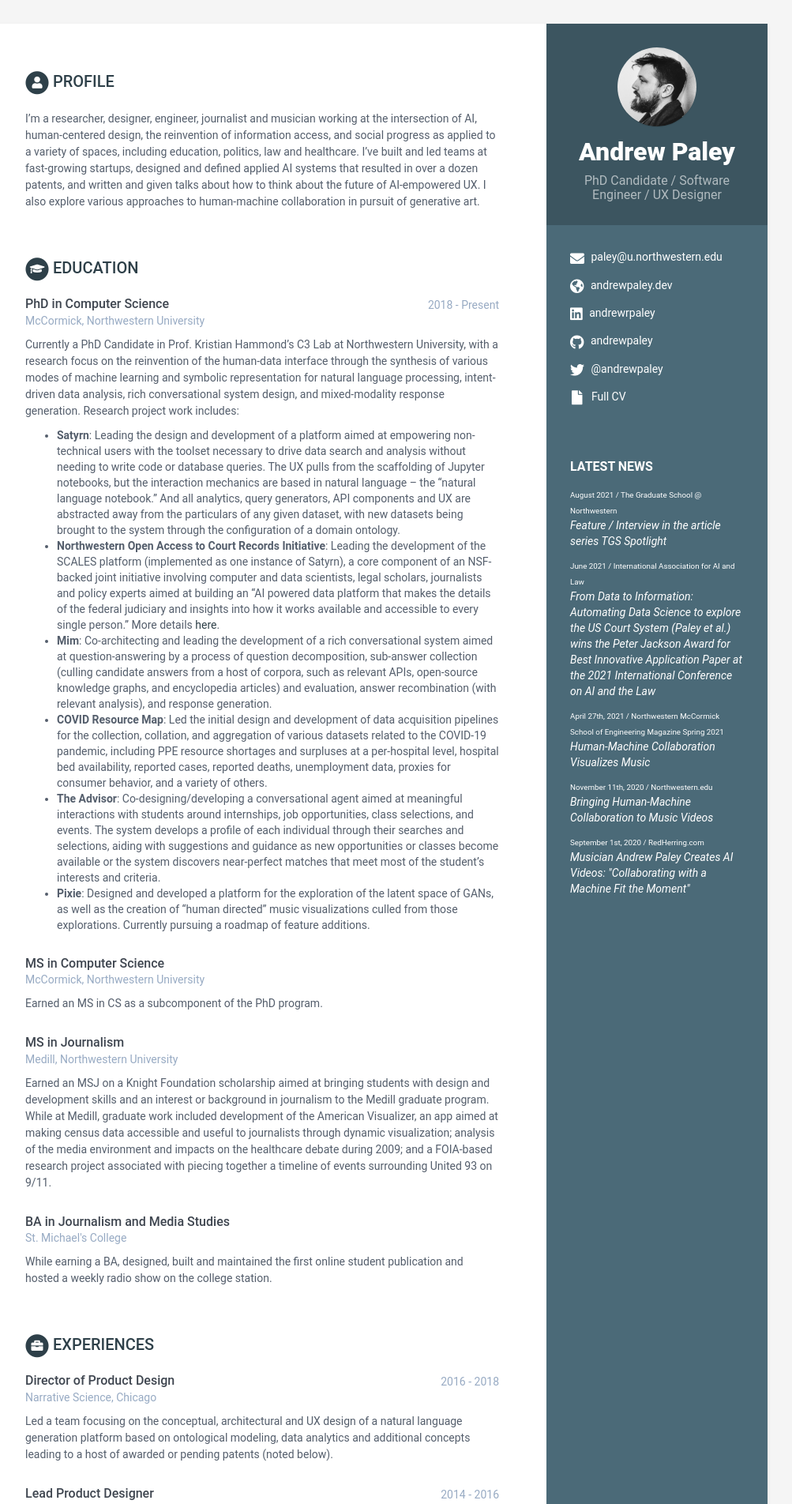
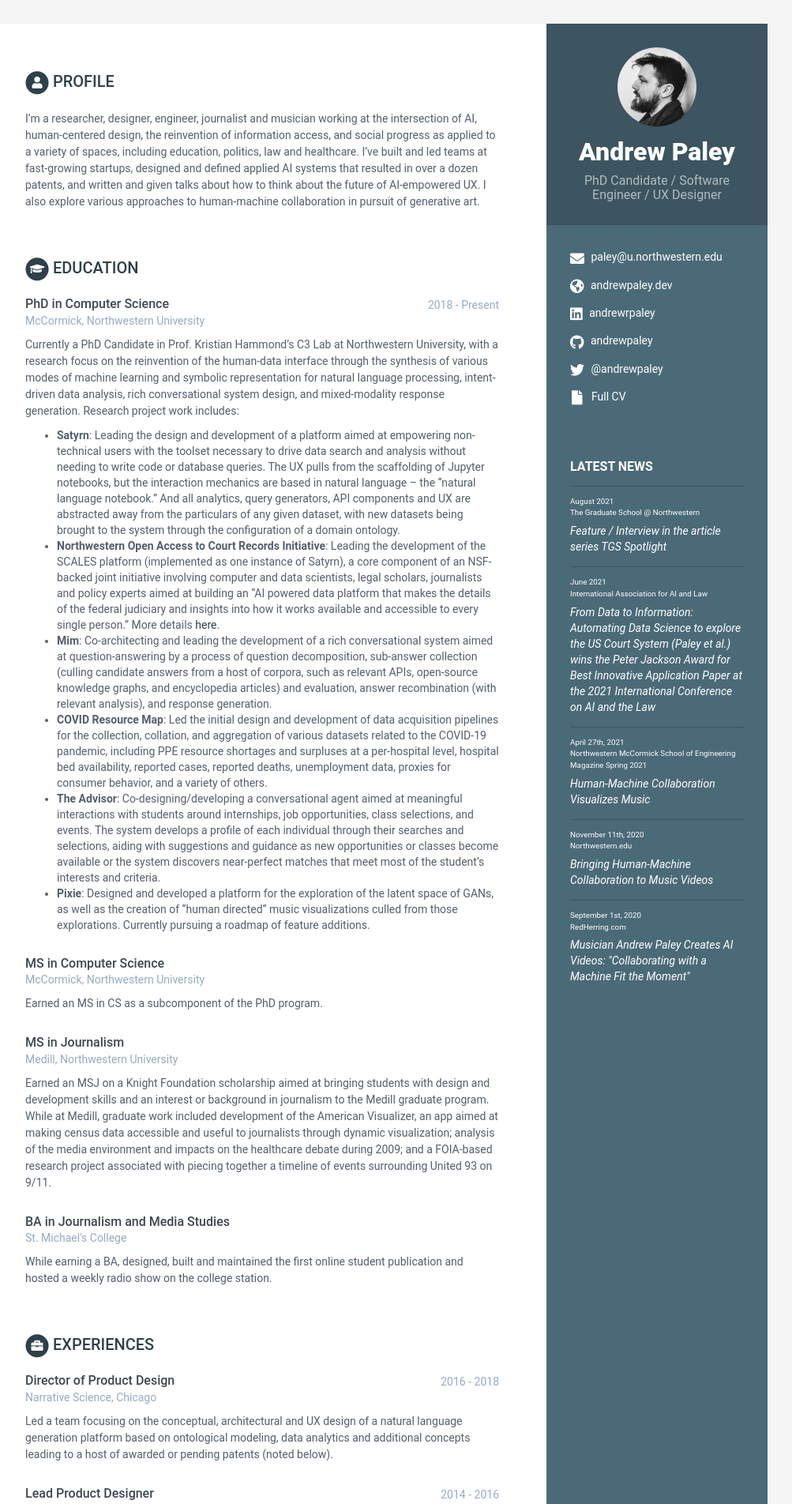
Before and after one commit to andrewpaley/andrewpaley.github.io, a Jekyll site: the page built from index.html, in a window 1280 px wide. Shown: the top 1904 px of the page at 79% size, without its empty margins (168-1171 px from the left). Built offline with Jekyll 4.4.1, drawn with Linux system fonts in a browser that asks for light colours.

Commit message:
layout tweaks

```diff
--- a/_includes/news.html
+++ b/_includes/news.html
@@ -6,11 +6,13 @@
     Latest News
   </h2>
 
-  <ul class="list-unstyled interests-list">
+  <ul class="list-unstyled interests-list news-list">
     {% for article in news %}
 
       {% if article.link %}
-      <li><span class="datestamp" style="font-size:0.7em;">{{ article.date }} / {{ article.source }}</span><br /><em><a target="_blank" href="{{ article.link }}">{{ article.title }}</a></em></li>
+      <li>
+        <p class="datestamp">{{ article.date }} <br /> {{ article.source }}</p>
+        <em><a target="_blank" href="{{ article.link }}">{{ article.title }}</a></em></li>
       {% else %}
       <li>{{ article.title }}</li>
       {% endif %}
--- a/_sass/_base.scss
+++ b/_sass/_base.scss
@@ -157,6 +157,23 @@ p {
             }
         }
     }
+
+    .news-list {
+        margin-bottom: 0;
+        li {
+            border-top: 0.25px solid rgba(0,0,0,0.2);
+            margin-bottom: 15px;
+            padding-top: 12px;
+            &:last-child {
+                margin-bottom: 0;
+            }
+        }
+    }
+}
+
+.datestamp {
+  font-size: 0.7em;
+  margin-bottom: 5px;
 }
 
 .main-wrapper {
```
